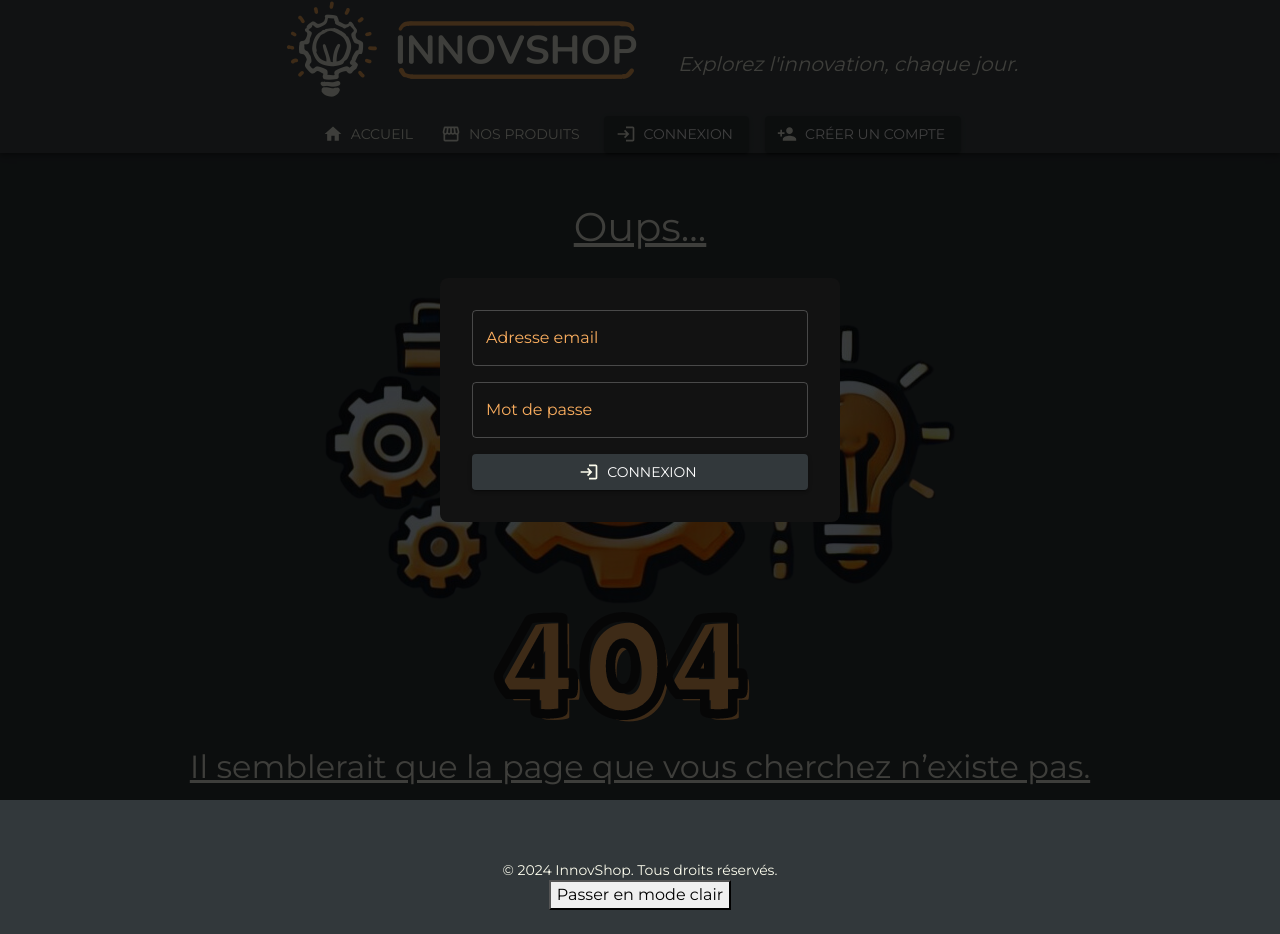
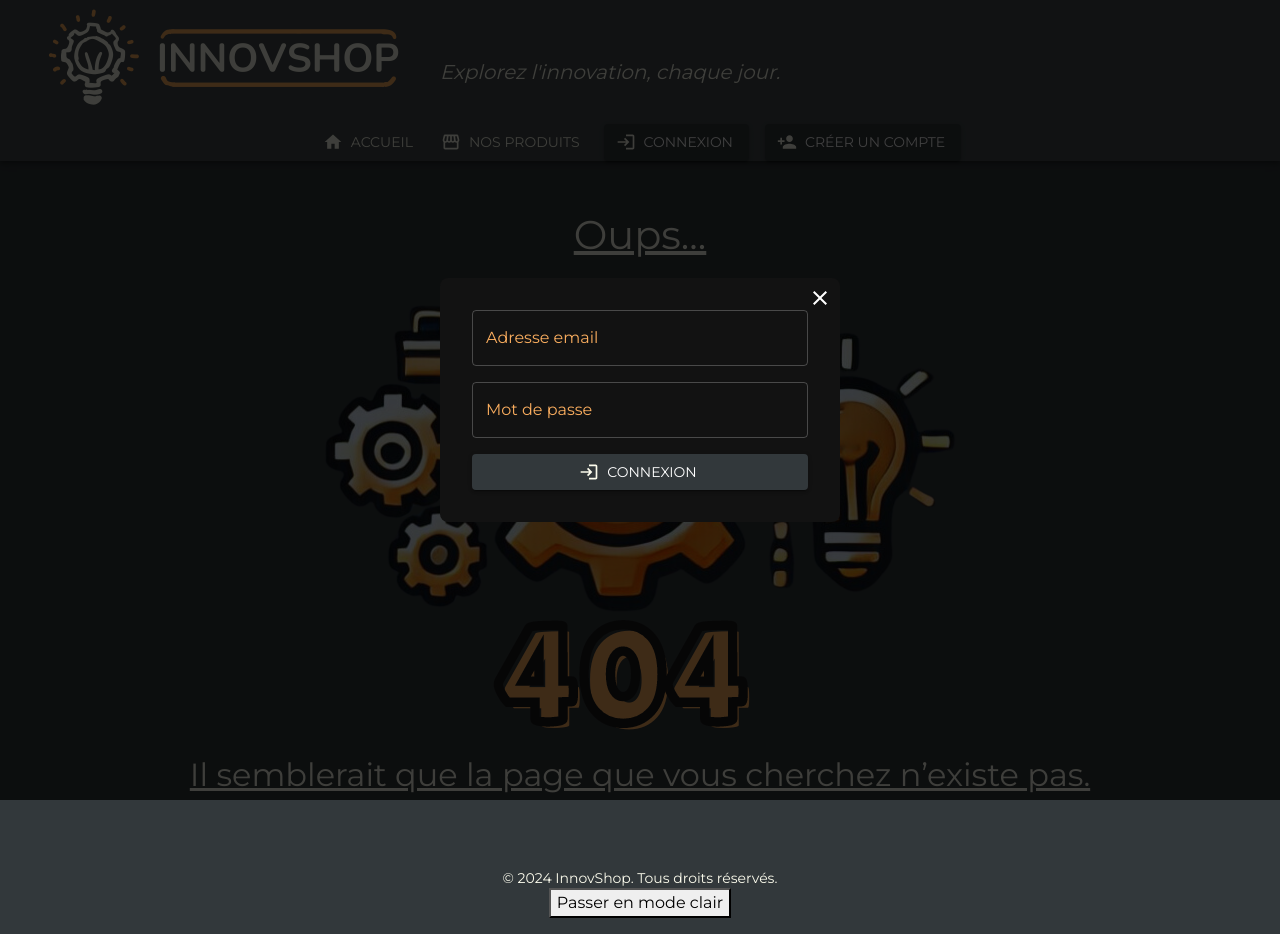
Before and after one commit to PouliSG/InnovShop, a React (Create React App) app in the folder frontend/: page /products in a window 1280 px wide. Both pictures are taken after a click on the button "CONNEXION". Built offline with nearby package versions, Linux system fonts and the light colour scheme.

Commit message:
update login and register forms

```diff
--- a/frontend/src/App.jsx
+++ b/frontend/src/App.jsx
@@ -136,7 +136,7 @@ function App() {
               backgroundColor: 'rgba(0, 0, 0, 0.5)', // Darken the background
             }}
           >
-            <Register />
+            <Register handleClose={handleRegisterClose} />
           </Box>
         </Modal>
       </Router>
--- a/frontend/src/components/Header.jsx
+++ b/frontend/src/components/Header.jsx
@@ -49,8 +49,21 @@ function Header({
       position="static"
       sx={{ backgroundColor: muiTheme.palette.background.default }}
     >
-      <Toolbar sx={{ flexDirection: 'column', alignItems: 'center' }}>
-        <Box sx={{ display: 'flex', alignItems: 'flex-end' }}>
+      <Toolbar
+        sx={{
+          pt: 1,
+          flexDirection: 'column',
+          alignItems: 'center',
+          width: '100%',
+        }}
+      >
+        <Box
+          sx={{
+            display: 'flex',
+            alignItems: 'flex-end',
+            alignSelf: 'flex-start',
+          }}
+        >
           <Logo
             src={muiTheme.palette.mode === 'dark' ? darkLogo : lightLogo}
             alt="Logo"
@@ -66,7 +79,13 @@ function Header({
             Explorez l'innovation, chaque jour.
           </Typography>
         </Box>
-        <Box sx={{ display: 'flex', gap: 2, mt: 2 }}>
+        <Box
+          sx={{
+            display: 'flex',
+            gap: 2,
+            mt: 2,
+          }}
+        >
           <Button
             component={Link}
             to="/"
@@ -74,6 +93,9 @@ function Header({
             variant="text"
             sx={{
               color: muiTheme.palette.text.primary,
+              '&:hover': {
+                color: muiTheme.palette.text.secondary, // Change text color on hover
+              },
               '& .MuiButton-startIcon': {
                 color: muiTheme.palette.text.primary, // Color of the icon
               },
@@ -91,6 +113,9 @@ function Header({
             variant="text"
             sx={{
               color: muiTheme.palette.text.primary,
+              '&:hover': {
+                color: muiTheme.palette.text.secondary, // Change text color on hover
+              },
               '& .MuiButton-startIcon': {
                 color: muiTheme.palette.text.primary, // Color of the icon
               },
@@ -111,6 +136,9 @@ function Header({
                 color="primary"
                 sx={{
                   color: muiTheme.palette.text.third,
+                  '&:hover': {
+                    color: muiTheme.palette.text.secondary, // Change text color on hover
+                  },
                   '& .MuiButton-startIcon': {
                     color: muiTheme.palette.text.third, // Color of the icon
                   },
@@ -128,6 +156,9 @@ function Header({
                 color="primary"
                 sx={{
                   color: muiTheme.palette.text.third,
+                  '&:hover': {
+                    color: muiTheme.palette.text.secondary, // Change text color on hover
+                  },
                   '& .MuiButton-startIcon': {
                     color: muiTheme.palette.text.third, // Color of the icon
                   },
@@ -151,6 +182,9 @@ function Header({
                 color="secondary"
                 sx={{
                   color: muiTheme.palette.text.third,
+                  '&:hover': {
+                    color: muiTheme.palette.text.secondary, // Change text color on hover
+                  },
                   '& .MuiButton-startIcon': {
                     color: muiTheme.palette.text.third, // Color of the icon
                   },
@@ -171,6 +205,9 @@ function Header({
                   color="secondary"
                   sx={{
                     color: muiTheme.palette.text.third,
+                    '&:hover': {
+                      color: muiTheme.palette.text.secondary, // Change text color on hover
+                    },
                     '& .MuiButton-startIcon': {
                       color: muiTheme.palette.text.third, // Color of the icon
                     },
@@ -189,6 +226,9 @@ function Header({
                 color="secondary"
                 sx={{
                   color: muiTheme.palette.text.third,
+                  '&:hover': {
+                    color: muiTheme.palette.text.secondary, // Change text color on hover
+                  },
                   '& .MuiButton-startIcon': {
                     color: muiTheme.palette.text.third, // Color of the icon
                   },
--- a/frontend/src/components/Login.jsx
+++ b/frontend/src/components/Login.jsx
@@ -1,6 +1,7 @@
 import React, { useState } from 'react'
-import { Button, TextField, Box } from '@mui/material'
+import { Button, TextField, Box, IconButton } from '@mui/material'
 import LoginIcon from '@mui/icons-material/Login'
+import CloseIcon from '@mui/icons-material/Close'
 import { useTheme } from '@mui/material/styles'
 import { login } from '../services/authService'
 import { TOKEN_KEY } from '../constants'
@@ -37,8 +38,30 @@ function Login({ handleClose, onLoginSuccess }) {
         borderRadius: 2,
         width: 400, // Control the width of the popup
         margin: 'auto', // Center it horizontally
+        position: 'relative', // Set relative position for the close button
       }}
     >
+      <IconButton
+        aria-label="close"
+        onClick={handleClose} // Close modal on click
+        sx={{
+          position: 'absolute',
+          top: 0,
+          right: 0,
+          color: muiTheme.palette.secondary,
+          '&:hover': {
+            color: muiTheme.palette.third, // Change color on hover
+          },
+          '& .MuiButton-startIcon': {
+            color: muiTheme.palette.secondary, // Color of the icon
+          },
+          '&:hover .MuiButton-startIcon': {
+            color: muiTheme.palette.third, // Icon color on hover
+          },
+        }}
+      >
+        <CloseIcon />
+      </IconButton>
       <TextField
         label="Adresse email"
         variant="outlined"
@@ -62,6 +85,9 @@ function Login({ handleClose, onLoginSuccess }) {
         color="primary"
         sx={{
           color: muiTheme.palette.text.third,
+          '&:hover': {
+            color: muiTheme.palette.text.secondary, // Change text color on hover
+          },
           '& .MuiButton-startIcon': {
             color: muiTheme.palette.text.third, // Color of the icon
           },
--- a/frontend/src/components/Register.jsx
+++ b/frontend/src/components/Register.jsx
@@ -1,12 +1,21 @@
 import React, { useState } from 'react'
-import { Button, TextField, Box } from '@mui/material'
+import { Button, TextField, Box, IconButton } from '@mui/material'
+import CloseIcon from '@mui/icons-material/Close'
+import PersonAddIcon from '@mui/icons-material/PersonAdd'
+import { useTheme } from '@mui/material/styles'
 import { register } from '../services/authService' // Assuming you have an authService
 
-function Register() {
+function Register({ handleClose }) {
   const [email, setEmail] = useState('')
+  const [gender, setGender] = useState('')
+  const [firstname, setFirstname] = useState('')
+  const [lastname, setLastname] = useState('')
+  const [birthdate, setBirthdate] = useState('')
   const [password, setPassword] = useState('')
   const [confirmPassword, setConfirmPassword] = useState('')
+  const [newsletterOptin, setNewsletterOptin] = useState(false)
   const [error, setError] = useState('')
+  const muiTheme = useTheme()
 
   const handleSubmit = async (e) => {
     e.preventDefault()
@@ -15,7 +24,15 @@ function Register() {
       return
     }
     try {
-      await register({ email, password })
+      await register({
+        email,
+        password,
+        firstname,
+        lastname,
+        gender,
+        birthdate,
+        newsletterOptin,
+      })
       // Redirect to login or other actions
     } catch (err) {
       setError(err.message)
@@ -26,8 +43,39 @@ function Register() {
     <Box
       component="form"
       onSubmit={handleSubmit}
-      sx={{ display: 'flex', flexDirection: 'column', gap: 2 }}
+      sx={{
+        display: 'flex',
+        flexDirection: 'column',
+        gap: 2,
+        backgroundColor: 'background.paper',
+        padding: 4,
+        borderRadius: 2,
+        width: 400, // Control the width of the popup
+        margin: 'auto', // Center it horizontally
+        position: 'relative', // Set relative position for the close button
+      }}
     >
+      <IconButton
+        aria-label="close"
+        onClick={handleClose} // Close modal on click
+        sx={{
+          position: 'absolute',
+          top: 0,
+          right: 0,
+          color: muiTheme.palette.secondary,
+          '&:hover': {
+            color: muiTheme.palette.third, // Change color on hover
+          },
+          '& .MuiButton-startIcon': {
+            color: muiTheme.palette.secondary, // Color of the icon
+          },
+          '&:hover .MuiButton-startIcon': {
+            color: muiTheme.palette.third, // Icon color on hover
+          },
+        }}
+      >
+        <CloseIcon />
+      </IconButton>
       <TextField
         label="Email"
         variant="outlined"
@@ -52,8 +100,25 @@ function Register() {
         fullWidth
       />
       {error && <Box sx={{ color: 'red' }}>{error}</Box>}
-      <Button type="submit" variant="contained" color="primary">
-        Register
+      <Button
+        type="submit"
+        startIcon={<PersonAddIcon />}
+        variant="contained"
+        color="primary"
+        sx={{
+          color: muiTheme.palette.text.third,
+          '&:hover': {
+            color: muiTheme.palette.text.secondary, // Change text color on hover
+          },
+          '& .MuiButton-startIcon': {
+            color: muiTheme.palette.text.third, // Color of the icon
+          },
+          '&:hover .MuiButton-startIcon': {
+            color: muiTheme.palette.text.secondary, // Icon color on hover
+          },
+        }}
+      >
+        S'enregistrer
       </Button>
     </Box>
   )
--- a/frontend/src/utils/theme.js
+++ b/frontend/src/utils/theme.js
@@ -17,6 +17,9 @@ const lightTheme = createTheme({
     },
     background: {
       default: getCSSVariable('--background-color-light'),
+    },
+    third: {
+      main: getCSSVariable('--accent-color-light'),
     },
     text: {
       primary: getCSSVariable('--text-color-light'),
@@ -41,6 +44,9 @@ const darkTheme = createTheme({
     background: {
       default: getCSSVariable('--background-color-dark'),
     },
+    third: {
+      main: getCSSVariable('--accent-color-dark'),
+    },
     text: {
       primary: getCSSVariable('--text-color-dark'),
       secondary: getCSSVariable('--secondary-color-dark'),
```
